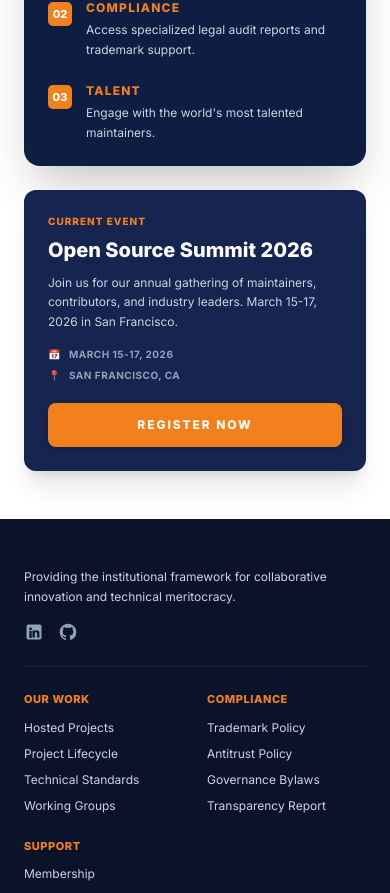
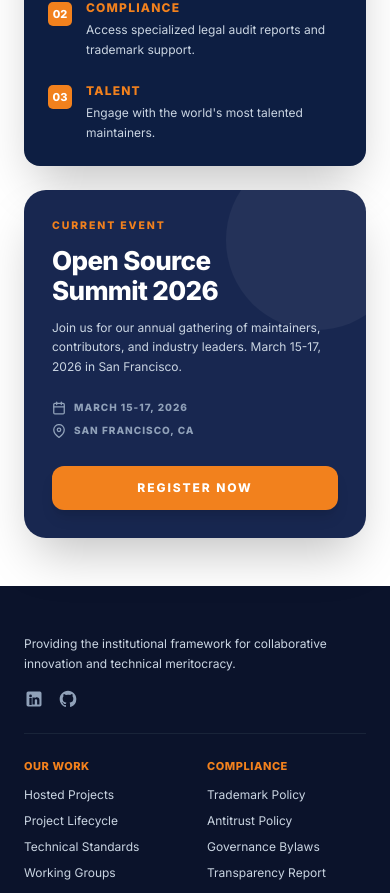
Before and after one commit to open-source-connect-01/OSC_India, a Next.js app: page / in a window 390 px wide. Shown: the part 8307-9200 px from the top of the page. Built offline with nearby package versions, Linux system fonts and the light colour scheme.

Commit message:
Refactor Current Event Card in FooterSection for improved styling, layout, and accessibility

```diff
--- a/src/components/FooterSection.tsx
+++ b/src/components/FooterSection.tsx
@@ -171,31 +171,48 @@ export default function FooterSection() {
             </div>
 
             {/* Rounded Dark Navy Current Event Card */}
-            <div className="w-full bg-[#162550] p-6 rounded-[12px] text-white shadow-xl relative overflow-hidden">
-              <div className="text-[10px] font-extrabold tracking-widest text-[#F2811D] uppercase mb-2">
+            <div className="w-full bg-[#182750] p-7 rounded-[22px] text-white shadow-2xl relative overflow-hidden">
+              {/* Top-Right Decorative Curve Overlay */}
+              <div
+                className="absolute -top-10 -right-10 w-[180px] h-[180px] bg-white/5 rounded-full pointer-events-none"
+              />
+
+              <div className="text-[10.5px] font-extrabold tracking-[0.18em] text-[#F2811D] uppercase mb-3 relative z-10">
                 CURRENT EVENT
               </div>
-              <h3 className="text-xl font-extrabold text-white mb-2 leading-snug">
-                Open Source Summit 2026
+
+              <h3 className="text-[26px] sm:text-[28px] font-extrabold text-white mb-3 leading-[1.15] tracking-tight relative z-10">
+                Open Source
+                <br />
+                Summit 2026
               </h3>
-              <p className="text-xs text-slate-300 leading-relaxed mb-4">
+
+              <p className="text-xs sm:text-[13px] text-slate-300 leading-relaxed mb-6 max-w-[280px] relative z-10">
                 Join us for our annual gathering of maintainers, contributors, and industry leaders. March 15-17, 2026 in San Francisco.
               </p>
 
-              <div className="space-y-1.5 text-[10px] font-bold text-slate-400 uppercase tracking-wider mb-5">
+              <div className="space-y-2 text-[10px] font-extrabold text-slate-400 uppercase tracking-[0.1em] mb-7 relative z-10">
                 <div className="flex items-center gap-2">
-                  <span>📅</span>
+                  <svg width="14" height="14" viewBox="0 0 24 24" fill="none" stroke="currentColor" strokeWidth="2.2" strokeLinecap="round" strokeLinejoin="round" className="shrink-0 text-slate-400">
+                    <rect x="3" y="4" width="18" height="18" rx="2" ry="2" />
+                    <line x1="16" y1="2" x2="16" y2="6" />
+                    <line x1="8" y1="2" x2="8" y2="6" />
+                    <line x1="3" y1="10" x2="21" y2="10" />
+                  </svg>
                   <span>MARCH 15-17, 2026</span>
                 </div>
                 <div className="flex items-center gap-2">
-                  <span>📍</span>
+                  <svg width="14" height="14" viewBox="0 0 24 24" fill="none" stroke="currentColor" strokeWidth="2.2" strokeLinecap="round" strokeLinejoin="round" className="shrink-0 text-slate-400">
+                    <path d="M21 10c0 7-9 13-9 13s-9-6-9-13a9 9 0 0 1 18 0z" />
+                    <circle cx="12" cy="10" r="3" />
+                  </svg>
                   <span>SAN FRANCISCO, CA</span>
                 </div>
               </div>
 
               <Link
                 href="#"
-                className="w-full bg-[#F2811D] text-white text-xs font-extrabold tracking-[0.16em] uppercase py-3.5 rounded-[8px] shadow-md flex items-center justify-center text-center block hover:bg-orange-600 transition-colors"
+                className="w-full bg-[#F2811D] text-white text-xs font-extrabold tracking-[0.16em] uppercase py-3.5 rounded-[12px] shadow-lg flex items-center justify-center text-center block hover:bg-orange-600 transition-colors relative z-10"
               >
                 REGISTER NOW
               </Link>
```
